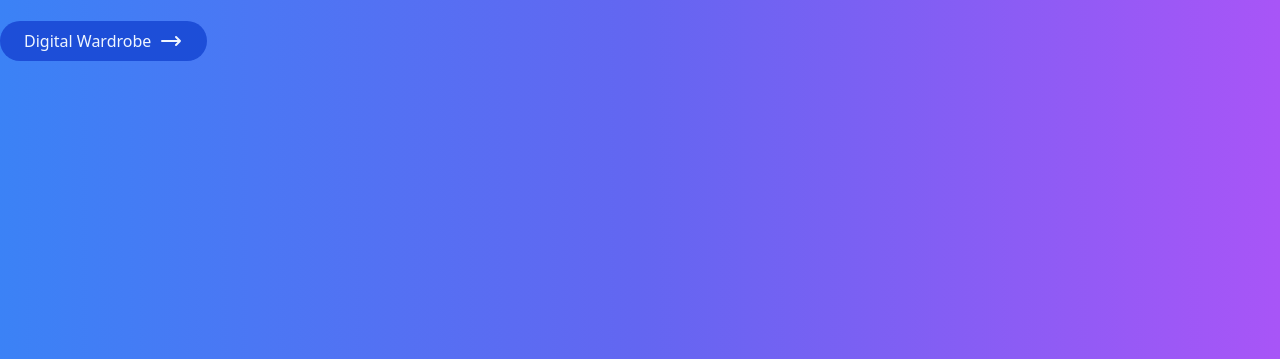
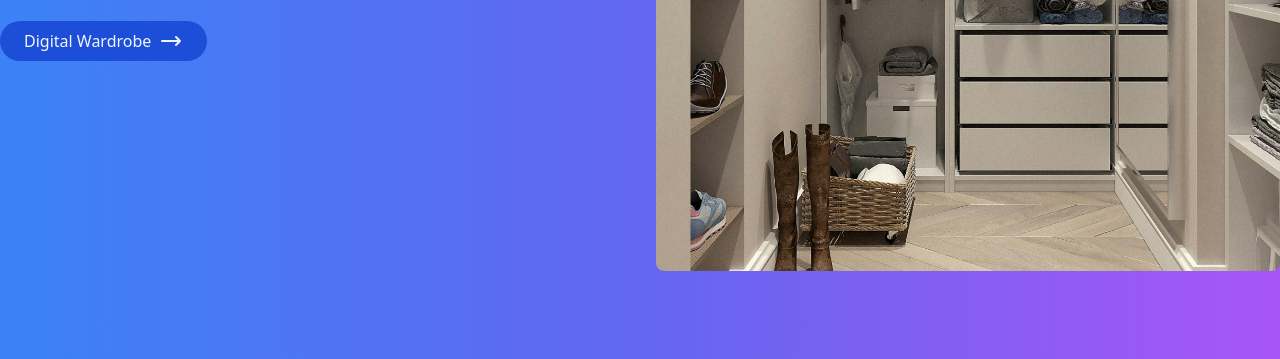
Before and after one commit to Jerin-K-Jose/digital-wardrobe, a website: page index.html in a window 1280 px wide. Shown: the part 441-800 px from the top of the page. Drawn offline with Linux system fonts and the light colour scheme; the site is published under a folder, as on GitHub Pages, so addresses that start at the root find nothing.

Commit message:
Update index.html

```diff
--- a/index.html
+++ b/index.html
@@ -36,7 +36,7 @@
         </div>
         <!-- Right Column -->
         <div>
-          <img src="/image 3.jpg" alt="Image" class="rounded-lg shadow-2xl p-4">
+          <img src="image 3.jpg" alt="Image" class="rounded-lg shadow-2xl p-4">
         </div>
       </div>
     </div>
```
